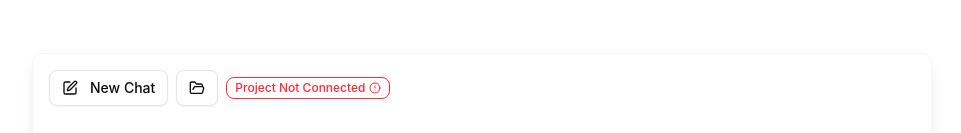
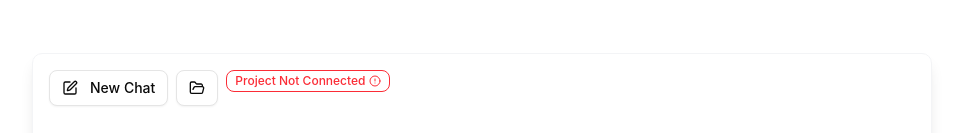
Before and after one commit to wintermuteturbo/bezi-homework, a React (Vite) app: page / in a window 1280 px wide. Shown: the part 545-678 px from the top of the page, without its empty margins (158-1119 px from the left). Built offline with nearby package versions, Linux system fonts and the light colour scheme; the HTML template or start-up script is replaced by a standard one.

Commit message:
style: adjust layout in ChatMessage and ProjectPathButton components
- Removed unnecessary class from ChatMessage component for cleaner styling.
- Updated ProjectPathButton component to align items at the start for better layout consistency.

```diff
--- a/src/components/ChatMessage.tsx
+++ b/src/components/ChatMessage.tsx
@@ -94,7 +94,7 @@ export default function ChatMessage({ message }: ChatMessageProps) {
             part.type === 'text' ? (
               <div
                 className={clsx(
-                  "prose prose-sm max-w-none dark:prose-invert",
+                  "prose prose-sm max-w-none",
                   isUserMessage && "text-white"
                 )}
                 key={index}
--- a/src/components/ProjectPathButton.tsx
+++ b/src/components/ProjectPathButton.tsx
@@ -18,7 +18,7 @@ export default function ProjectPathButton() {
     };
 
     return (
-        <div className="flex gap-2 justify-start items-center">
+        <div className="flex gap-2 justify-start items-start">
             <Tooltip defaultOpen={!unityPath}>
                 <TooltipTrigger asChild>
                     <Button variant="outline" onClick={handleSelectUnityPath}><FolderOpen /></Button>
```
